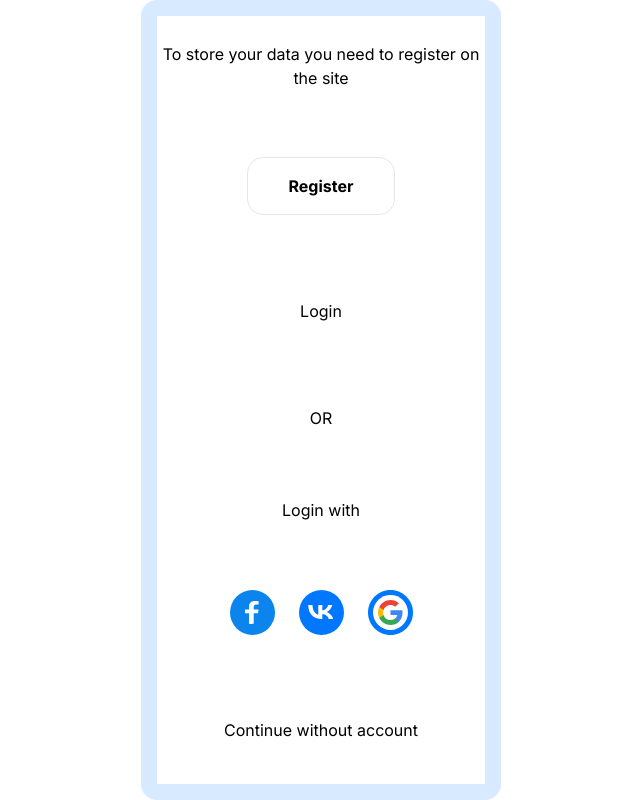
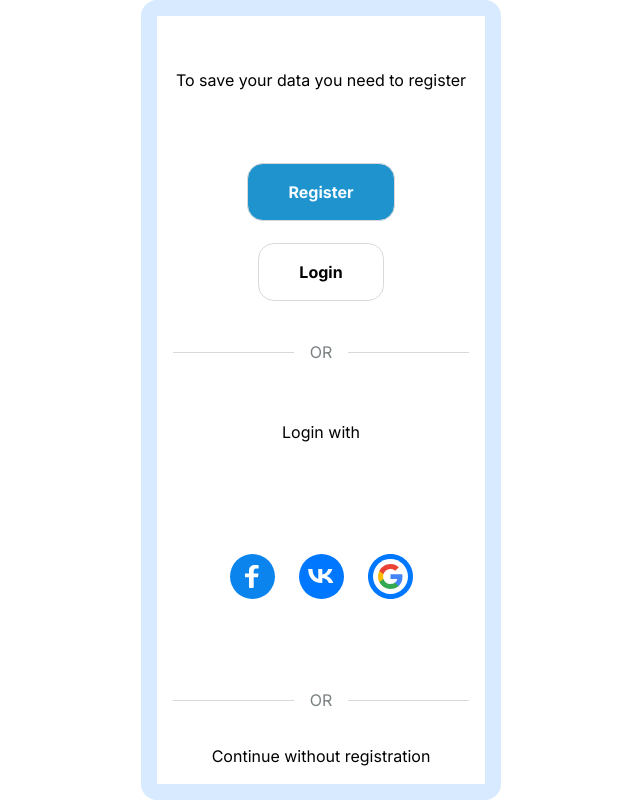
Before and after one commit to vicanis/wallet3, a Next.js app: page /login in a window 1280 px wide. Shown: the whole page, without its empty margins (319-959 px from the left). Built offline with nearby package versions, Linux system fonts and the light colour scheme.

Commit message:
style: add dividers between input groups on the login page

```diff
--- a/src/app/(main)/login/page.tsx
+++ b/src/app/(main)/login/page.tsx
@@ -4,20 +4,25 @@ import Link from "next/link";
 
 export default function LoginPage() {
     return (
-        <div className="grid gap-4 items-center justify-items-center h-full">
+        <div
+            className="grid gap-4 items-center justify-items-center h-full"
+            style={{
+                gridTemplateRows: "2fr 1fr 1fr 1fr 1fr 3fr",
+            }}
+        >
             <div className="text-center">
-                To store your data you need to register on the site
+                To save your data you need to register
             </div>
 
             <Link href="/register">
-                <Button>Register</Button>
+                <Button appearance="primary">Register</Button>
             </Link>
 
             <Link href="/login">
-                <Button appearance="subtle">Login</Button>
+                <Button appearance="normal">Login</Button>
             </Link>
 
-            <div>OR</div>
+            <Divider />
 
             <div>Login with</div>
 
@@ -37,9 +42,23 @@ export default function LoginPage() {
                 />
             </div>
 
+            <Divider />
+
             <Link href="/login">
-                <Button appearance="subtle">Continue without account</Button>
+                <Button appearance="subtle">
+                    Continue without registration
+                </Button>
             </Link>
         </div>
     );
 }
+
+function Divider() {
+    return (
+        <div className="flex w-full items-center gap-4 px-4 text-gray-dark">
+            <div className="border-b-[1px] border-solid border-gray h-[1px] w-full" />
+            <span>OR</span>
+            <div className="border-b-[1px] border-solid border-gray h-[1px] w-full" />
+        </div>
+    );
+}
--- a/src/shared/button.tsx
+++ b/src/shared/button.tsx
@@ -2,7 +2,7 @@ import { ButtonHTMLAttributes, ReactNode } from "react";
 
 type ButtonProps = {
     children?: ReactNode;
-    appearance?: "normal" | "subtle";
+    appearance?: "primary" | "normal" | "subtle";
 } & ButtonHTMLAttributes<HTMLButtonElement>;
 
 export default function Button({ children, ...rest }: ButtonProps) {
@@ -18,15 +18,18 @@ export default function Button({ children, ...rest }: ButtonProps) {
 function buildStyle({ appearance = "normal", disabled }: ButtonProps): string {
     const list: string[] = ["py-4", "px-10"];
 
-    if (appearance === "normal") {
+    if (appearance === "primary" || appearance === "normal") {
         list.push(
             "border-[1px]",
             "border-solid",
+            "border-gray",
             "rounded-2xl",
-            "bg-blue-main",
-            "text-white-main",
             "font-bold"
         );
+
+        if (appearance === "primary") {
+            list.push("bg-blue", "text-white");
+        }
     }
 
     if (disabled) {
--- a/src/shared/radio.tsx
+++ b/src/shared/radio.tsx
@@ -27,7 +27,7 @@ function buildStyle({ disabled }: RadioProps) {
         "w-10",
         "h-10",
         "rounded-[50%]",
-        "bg-gray-main",
+        "bg-gray",
         "flex",
         "items-center",
         "justify-center",
```
